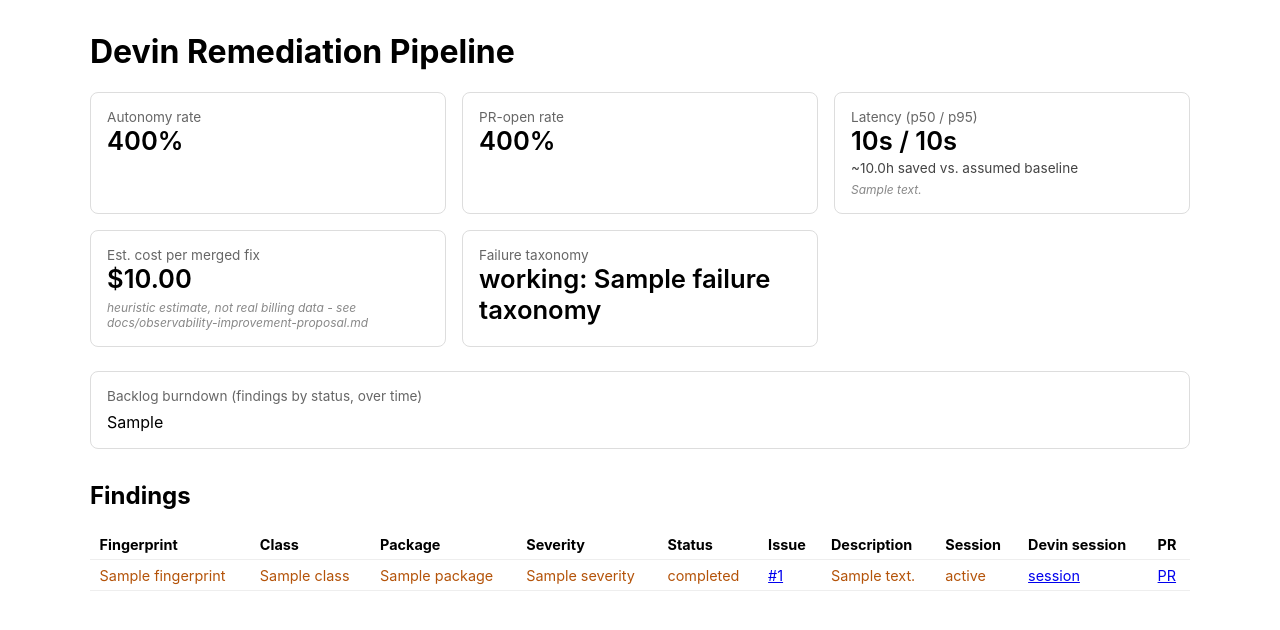
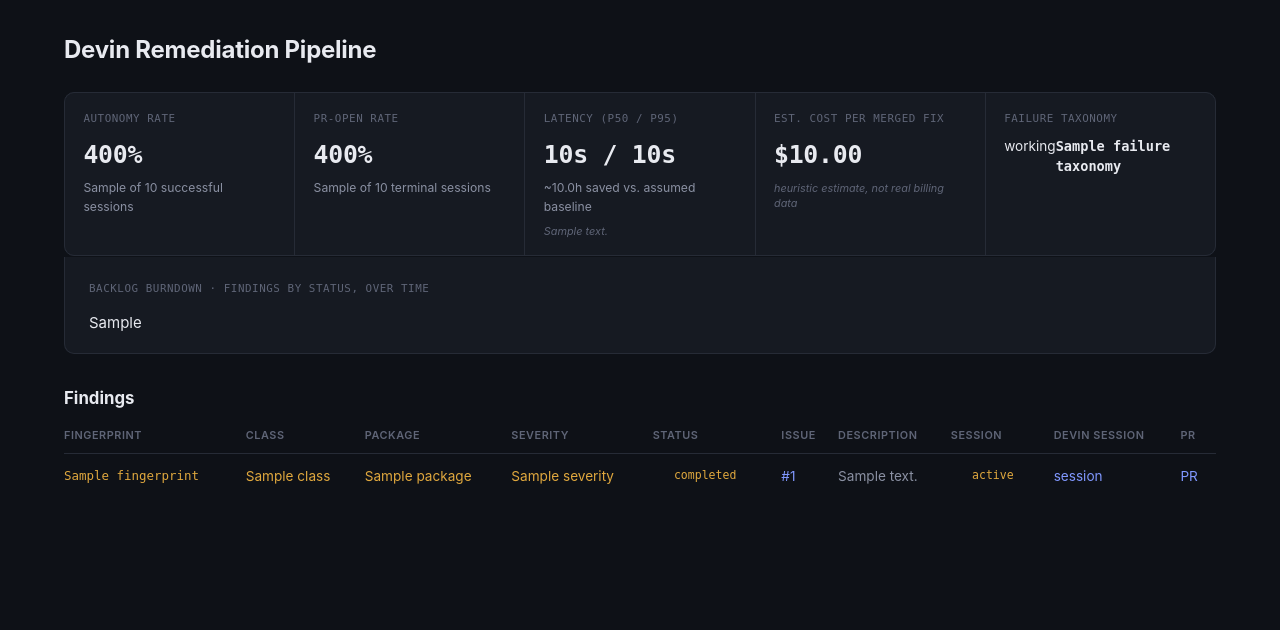
Before and after one commit to neerajsa/devin-solution, a FastAPI app: template src/templates/dashboard.html in a window 1280 px wide. Shown: the top 630 px of the page. Run offline with FastAPI, Linux system fonts and the light colour scheme; the template is opened without the code that fills it: most values are stand-ins (such as "Sample title", 1, 10 or a date in 2020); parts of the project's set-up code (start-up, migrations or seed data) failed here and were passed over.

Commit message:
[feature] Dashboard refactor: dark theme, real chart axes, session counts

```diff
--- a/src/templates/dashboard.html
+++ b/src/templates/dashboard.html
@@ -4,40 +4,196 @@
   <meta charset="utf-8">
   <title>Devin Remediation Pipeline</title>
   <style>
-    body { font-family: -apple-system, sans-serif; max-width: 1100px; margin: 2rem auto; padding: 0 1rem; }
-    .cards { display: grid; grid-template-columns: repeat(3, 1fr); gap: 1rem; margin-bottom: 1.5rem; }
-    .card { border: 1px solid #ddd; border-radius: 8px; padding: 1rem; }
-    .card .label { font-size: 0.85rem; color: #666; }
-    .card .value { font-size: 1.6rem; font-weight: 600; }
-    .card .sub { font-size: 0.85rem; color: #444; margin-top: 0.25rem; }
-    .caveat { font-size: 0.75rem; color: #888; font-style: italic; margin-top: 0.35rem; }
-    .chart-section { border: 1px solid #ddd; border-radius: 8px; padding: 1rem; margin-bottom: 2rem; }
-    .chart-section .label { font-size: 0.85rem; color: #666; margin-bottom: 0.5rem; }
-    .chart-legend { display: flex; flex-wrap: wrap; gap: 0.75rem; margin-top: 0.5rem; font-size: 0.8rem; color: #444; }
-    .legend-item { display: inline-flex; align-items: center; gap: 0.3rem; }
+    :root {
+      --ground: #0E1117;
+      --surface: #161A22;
+      --surface-2: #12151C;
+      --ink: #E8EAF0;
+      --ink-muted: #8A90A2;
+      --ink-faint: #5F6577;
+      --line: #262B36;
+      --line-strong: #333A48;
+      --accent: #8098FF;
+      --accent-soft: #1B2140;
+      --good: #34C77B;
+      --good-soft: #10281C;
+      --warn: #E0A83E;
+      --warn-soft: #2B2210;
+      --bad: #E5645A;
+      --bad-soft: #2C1614;
+      --neutral-state: #8A90A2;
+      --neutral-state-soft: #1B1E27;
+      --shadow: 0 1px 2px rgba(0, 0, 0, 0.3), 0 8px 24px rgba(0, 0, 0, 0.35);
+    }
+
+    * { box-sizing: border-box; }
+
+    body {
+      margin: 0;
+      background: var(--ground);
+      color: var(--ink);
+      font-family: -apple-system, "Segoe UI", "Helvetica Neue", Arial, sans-serif;
+      font-size: 15px;
+      line-height: 1.5;
+    }
+
+    .mono {
+      font-family: ui-monospace, "SF Mono", "JetBrains Mono", Menlo, Consolas, monospace;
+      font-variant-numeric: tabular-nums;
+    }
+
+    .page { max-width: 1200px; margin: 0 auto; padding: 2rem 1.5rem 4rem; }
+
+    h1 {
+      font-size: 1.5rem;
+      font-weight: 700;
+      letter-spacing: -0.01em;
+      margin: 0 0 1.5rem;
+    }
+
+    .stat-grid {
+      display: grid;
+      grid-template-columns: repeat(5, 1fr);
+      gap: 1px;
+      background: var(--line);
+      border: 1px solid var(--line);
+      border-radius: 10px;
+      overflow: hidden;
+      margin-bottom: 1px;
+    }
+
+    .stat { background: var(--surface); padding: 1.1rem 1.15rem 1rem; }
+
+    .stat .label {
+      font-family: ui-monospace, monospace;
+      font-size: 0.68rem;
+      letter-spacing: 0.05em;
+      text-transform: uppercase;
+      color: var(--ink-faint);
+      margin-bottom: 0.55rem;
+    }
+
+    .stat .value {
+      font-family: ui-monospace, monospace;
+      font-size: 1.55rem;
+      font-weight: 600;
+      letter-spacing: -0.01em;
+    }
+
+    .stat .sub { margin-top: 0.4rem; font-size: 0.76rem; color: var(--ink-muted); }
+
+    .stat .caveat {
+      margin-top: 0.5rem;
+      font-size: 0.68rem;
+      font-style: italic;
+      color: var(--ink-faint);
+      line-height: 1.4;
+    }
+
+    .failure-rows { display: flex; flex-direction: column; gap: 0.3rem; }
+    .failure-row { display: flex; justify-content: space-between; font-size: 0.85rem; }
+    .failure-row .n { font-family: ui-monospace, monospace; font-weight: 600; }
+    .failure-row.zero { color: var(--ink-faint); }
+
+    .chart-panel {
+      background: var(--surface);
+      border: 1px solid var(--line);
+      border-top: none;
+      padding: 1.5rem 1.5rem 1.15rem;
+      border-radius: 0 0 10px 10px;
+      margin-bottom: 2rem;
+    }
+
+    .chart-panel .label {
+      font-family: ui-monospace, monospace;
+      font-size: 0.68rem;
+      letter-spacing: 0.05em;
+      text-transform: uppercase;
+      color: var(--ink-faint);
+      margin-bottom: 0.9rem;
+    }
+
+    .chart-legend { display: flex; flex-wrap: wrap; gap: 1.1rem; font-size: 0.78rem; color: var(--ink-muted); margin-top: 0.75rem; }
+    .legend-item { display: inline-flex; align-items: center; gap: 0.4rem; }
     .swatch { display: inline-block; width: 10px; height: 10px; border-radius: 2px; }
-    .muted { color: #999; }
+    .muted { color: var(--ink-faint); }
+
+    h2 {
+      font-size: 1.05rem;
+      font-weight: 700;
+      margin: 0 0 1rem;
+    }
+
     table { width: 100%; border-collapse: collapse; }
-    th, td { text-align: left; padding: 0.4rem 0.6rem; border-bottom: 1px solid #eee; font-size: 0.9rem; }
-    .seeded { color: #b45309; }
-    .cont-cell { color: #bbb; }
-    .desc-cell { max-width: 320px; }
-    .na { color: #aaa; }
+    th {
+      text-align: left;
+      font-size: 0.68rem;
+      letter-spacing: 0.05em;
+      text-transform: uppercase;
+      color: var(--ink-faint);
+      padding: 0 0.7rem 0.6rem 0;
+      border-bottom: 1px solid var(--line);
+      font-weight: 600;
+    }
+    td {
+      text-align: left;
+      padding: 0.65rem 0.7rem 0.65rem 0;
+      border-bottom: 1px solid var(--line);
+      font-size: 0.85rem;
+    }
+    tr:last-child td { border-bottom: none; }
+    a { color: var(--accent); text-decoration: none; }
+    a:hover { text-decoration: underline; }
+
+    .seeded { color: var(--warn); }
+    .cont-cell { color: var(--ink-faint); }
+    .desc-cell { max-width: 320px; color: var(--ink-muted); }
+    .na { color: var(--ink-faint); }
+    .fp { font-family: ui-monospace, monospace; font-size: 0.78rem; }
+
+    .status-chip {
+      display: inline-flex;
+      align-items: center;
+      gap: 0.4rem;
+      font-family: ui-monospace, monospace;
+      font-size: 0.72rem;
+      padding: 0.2rem 0.55rem;
+      border-radius: 20px;
+      white-space: nowrap;
+    }
+    .status-chip .dot { width: 6px; height: 6px; border-radius: 50%; }
+    .status-chip.remediated, .status-chip.partially_remediated { background: var(--good-soft); color: var(--good); }
+    .status-chip.remediated .dot, .status-chip.partially_remediated .dot { background: var(--good); }
+    .status-chip.dispatching { background: var(--warn-soft); color: var(--warn); }
+    .status-chip.dispatching .dot { background: var(--warn); }
+    .status-chip.not_applicable { background: var(--neutral-state-soft); color: var(--neutral-state); }
+    .status-chip.not_applicable .dot { background: var(--neutral-state); }
+    .status-chip.new { background: var(--accent-soft); color: var(--accent); }
+    .status-chip.new .dot { background: var(--accent); }
+    .status-chip.needs_human, .status-chip.blocked, .status-chip.no_pr { background: var(--bad-soft); color: var(--bad); }
+    .status-chip.needs_human .dot, .status-chip.blocked .dot, .status-chip.no_pr .dot { background: var(--bad); }
+
+    @media (max-width: 900px) {
+      .stat-grid { grid-template-columns: repeat(2, 1fr); }
+    }
   </style>
 </head>
 <body>
+  <div class="page">
     <h1>Devin Remediation Pipeline</h1>
 
-  <div class="cards">
-    <div class="card">
+    <div class="stat-grid">
+      <div class="stat">
         <div class="label">Autonomy rate</div>
         <div class="value">{{ "%.0f%%"|format(m.autonomy_rate * 100) if m.autonomy_rate is not none else "n/a" }}</div>
+        <div class="sub">{{ m.autonomy_counts.n }} of {{ m.autonomy_counts.total }} successful sessions</div>
       </div>
-    <div class="card">
+      <div class="stat">
         <div class="label">PR-open rate</div>
         <div class="value">{{ "%.0f%%"|format(m.pr_open_rate * 100) if m.pr_open_rate is not none else "n/a" }}</div>
+        <div class="sub">{{ m.pr_open_counts.n }} of {{ m.pr_open_counts.total }} terminal sessions</div>
       </div>
-    <div class="card">
+      <div class="stat">
         <div class="label">Latency (p50 / p95)</div>
         <div class="value">
           {{ "%.0fs"|format(m.latency.p50_seconds) if m.latency.p50_seconds is not none else "n/a" }} /
@@ -46,44 +202,57 @@
         <div class="sub">~{{ "%.1f"|format(m.latency.est_human_hours_saved) }}h saved vs. assumed baseline</div>
         <div class="caveat">{{ m.latency.baseline_note }}</div>
       </div>
-    <div class="card">
+      <div class="stat">
         <div class="label">Est. cost per merged fix</div>
         <div class="value">
           {{ "$%.2f"|format(m.estimated_cost_per_merged_fix.estimated_usd_per_merged_fix) if m.estimated_cost_per_merged_fix.estimated_usd_per_merged_fix is not none else "n/a" }}
         </div>
-      <div class="caveat">heuristic estimate, not real billing data - see docs/observability-improvement-proposal.md</div>
+        <div class="caveat">heuristic estimate, not real billing data</div>
       </div>
-    <div class="card">
+      <div class="stat">
         <div class="label">Failure taxonomy</div>
-      <div class="value">{% for state, n in m.failure_taxonomy.items() %}{{ state }}: {{ n }}&nbsp; {% endfor %}</div>
+        <div class="failure-rows">
+          {% for state, n in m.failure_taxonomy.items() %}
+          <div class="failure-row {{ 'zero' if n == 0 else '' }}"><span>{{ state }}</span><span class="n">{{ n }}</span></div>
+          {% endfor %}
+        </div>
       </div>
     </div>
 
-  <div class="chart-section">
-    <div class="label">Backlog burndown (findings by status, over time)</div>
+    <div class="chart-panel">
+      <div class="label">Backlog burndown &middot; findings by status, over time</div>
       {{ backlog_chart_svg | safe }}
     </div>
 
     <h2>Findings</h2>
     <table>
+      <thead>
         <tr>
           <th>Fingerprint</th><th>Class</th><th>Package</th><th>Severity</th><th>Status</th>
           <th>Issue</th><th>Description</th><th>Session</th><th>Devin session</th><th>PR</th>
         </tr>
+      </thead>
+      <tbody>
         {% for f in findings %}
         <tr class="{{ 'seeded' if f.seeded and not f.is_continuation else '' }}">
-      <td class="{{ 'cont-cell' if f.is_continuation else '' }}">{{ f.fingerprint }}</td>
+          <td class="fp {{ 'cont-cell' if f.is_continuation else '' }}">{{ f.fingerprint }}</td>
           <td class="{{ 'cont-cell' if f.is_continuation else '' }}">{{ f['class'] }}</td>
           <td class="{{ 'cont-cell' if f.is_continuation else '' }}">{{ f.package or '' }}</td>
           <td class="{{ 'cont-cell' if f.is_continuation else '' }}">{{ f.severity }}</td>
-      <td class="{{ 'cont-cell' if f.is_continuation else '' }}">{{ f.status }}</td>
+          <td class="{{ 'cont-cell' if f.is_continuation else '' }}">
+            <span class="status-chip {{ f.status }}"><span class="dot"></span>{{ f.status }}</span>
+          </td>
           <td class="{{ 'cont-cell' if f.is_continuation else '' }}">{% if f.issue_url %}<a href="{{ f.issue_url }}">#{{ f.issue_number }}</a>{% endif %}</td>
           <td class="desc-cell {{ 'cont-cell' if f.is_continuation else '' }}" title="{{ f.summary_full }}">{{ f.summary_short }}</td>
-      <td>{% if not f.session_id %}<span class="na">n/a</span>{% else %}{{ f.session_state }}{% endif %}</td>
+          <td>{% if not f.session_id %}<span class="na">n/a</span>{% else %}
+            <span class="status-chip {{ f.session_state }}"><span class="dot"></span>{{ f.session_state }}</span>
+          {% endif %}</td>
           <td>{% if f.session_devin_url %}<a href="{{ f.session_devin_url }}">session</a>{% else %}<span class="na">&mdash;</span>{% endif %}</td>
           <td>{% if f.session_pr_url %}<a href="{{ f.session_pr_url }}">PR</a>{% else %}<span class="na">&mdash;</span>{% endif %}</td>
         </tr>
         {% endfor %}
+      </tbody>
     </table>
+  </div>
 </body>
 </html>
```
Also changed, not shown: src/dashboard.py (+73 -42 lines), src/metrics.py (+64 -15 lines), tests/test_dashboard.py (+16 -7 lines), tests/test_metrics.py (+36 -6 lines), assets/dashboard.png. Lines whose indentation alone changed are shown as unchanged.
